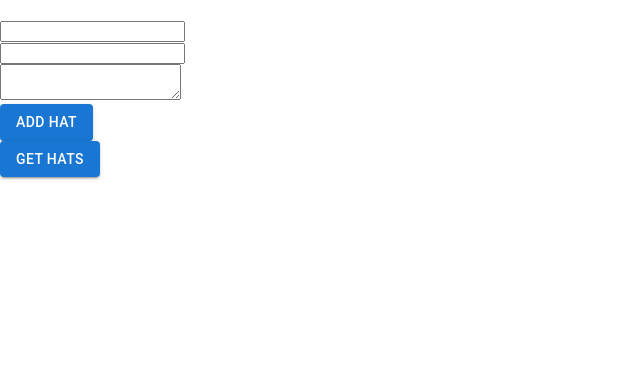
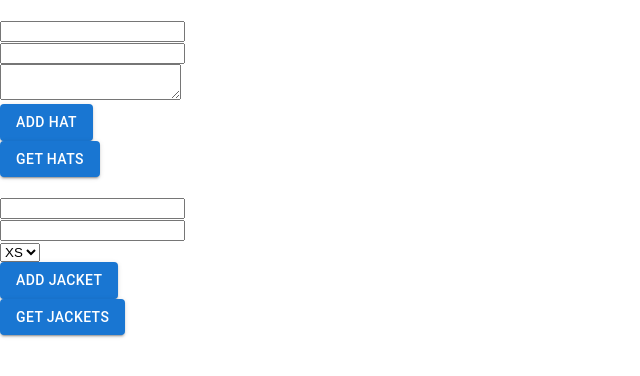
Before and after one commit to SokolSheri/madhattr-ui, a React (Create React App) app: page / in a window 1280 px wide. Shown: the top 376 px of the page, without its empty margins (0-640 px from the left). Built offline with nearby package versions, Linux system fonts and the light colour scheme.

Commit message:
finished all pages but the get single item pages

```diff
--- a/src/App.js
+++ b/src/App.js
@@ -1,5 +1,8 @@
 import Hats from "./components/GetHats"
 import AddHat from "./components/AddHat";
+import Jackets from "./components/GetJackets";
+import AddJacket from "./components/AddJacket";
+
 
 function App() {
 
@@ -7,6 +10,8 @@ function App() {
     <div>
       <AddHat />
       <Hats />
+      <AddJacket />
+      <Jackets />
       {/* <button onClick={() => getAllHats()}>Get Hats</button> */}
     </div>
   );
--- a/src/components/AddHat.js
+++ b/src/components/AddHat.js
@@ -36,8 +36,6 @@ function AddHat() {
             <br />
             <Button variant="contained">Add Hat</Button>
         </form>
-
-
     );
 }
 
--- /dev/null
+++ b/src/components/AddJacket.js
@@ -0,0 +1,51 @@
+import React, { useState } from 'react'
+import axios from 'axios'
+import { Button } from '@mui/material';
+
+function AddJacket() {
+    const [jacketType, setJacketType] = useState('');
+    const [jacketColor, setJacketColor] = useState('');
+    const [jacketSize, setJacketSize] = useState('');
+
+    const handleChangeType = (evt) => {
+        setJacketType(evt.target.value)
+    }
+
+    const handleChangeColor = (evt) => {
+        setJacketColor(evt.target.value)
+    }
+
+    const handleChangeSize = (evt) => {
+        setJacketSize(evt.target.value)
+    }
+
+    const handleSubmit = (evt) => {
+        evt.preventDefault();
+        console.log(`${jacketType} - ${jacketColor} - ${jacketSize}`);
+        // await axios.post("http://localhost:8080/jackets", { color: jacketColor, type: jacketType, size: jacketSize })
+    }
+
+    return (
+        <form onSubmit={(evt) => handleSubmit(evt)}>
+            <br />
+            <input type='text' id='color' onChange={(e) => handleChangeColor(e)} />
+            <br />
+            <input type='text' name='jacketType' onChange={(e) => handleChangeType(e)} />
+            <br />
+            <select id='size' onChange={(e) => handleChangeSize(e)} >
+                <option value='XS'>XS</option>
+                <option value='S'>S</option>
+                <option value='M'>M</option>
+                <option value='L'>L</option>
+                <option value='XL'>XL</option>
+            </select>
+
+            <br />
+            <Button type='submit' variant="contained">Add Jacket</Button>
+        </form>
+
+
+    );
+}
+
+export default AddJacket;
--- /dev/null
+++ b/src/components/GetJackets.js
@@ -0,0 +1,20 @@
+import axios from "axios";
+import { Button } from '@mui/material';
+
+function Jackets() {
+
+    const getAllJackets = async () => {
+      const { data } = await axios.get("http://localhost:8080/jackets");
+      //console.log(data);
+    }
+
+
+    return (
+      <div>
+        <Button variant="contained" onClick={() => getAllJackets()}>Get Jackets</Button>
+       {/* <button onClick={() => getAllHats()}>Get Hats</button> */}
+      </div>
+    );
+  }
+
+  export default Jackets;
```
Also changed, not shown: src/components/GetSingleHat.js (added, +27 -0 lines).
